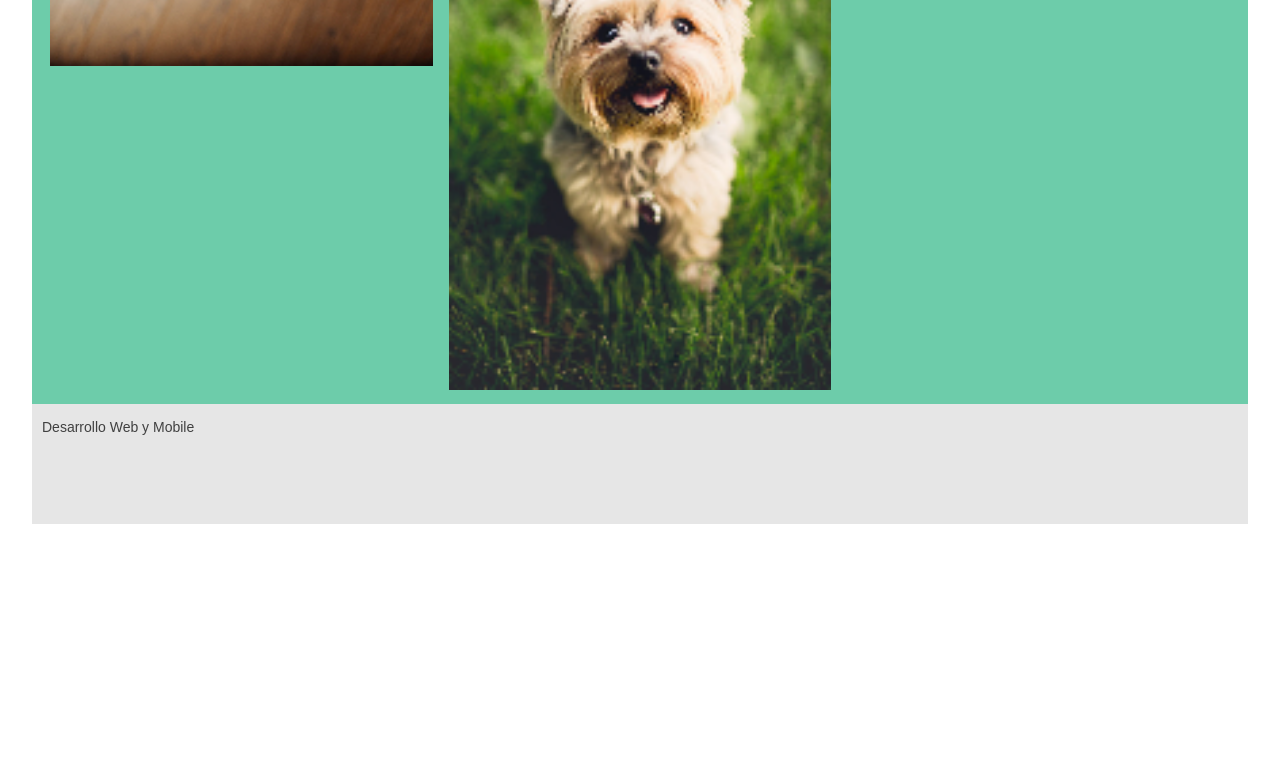
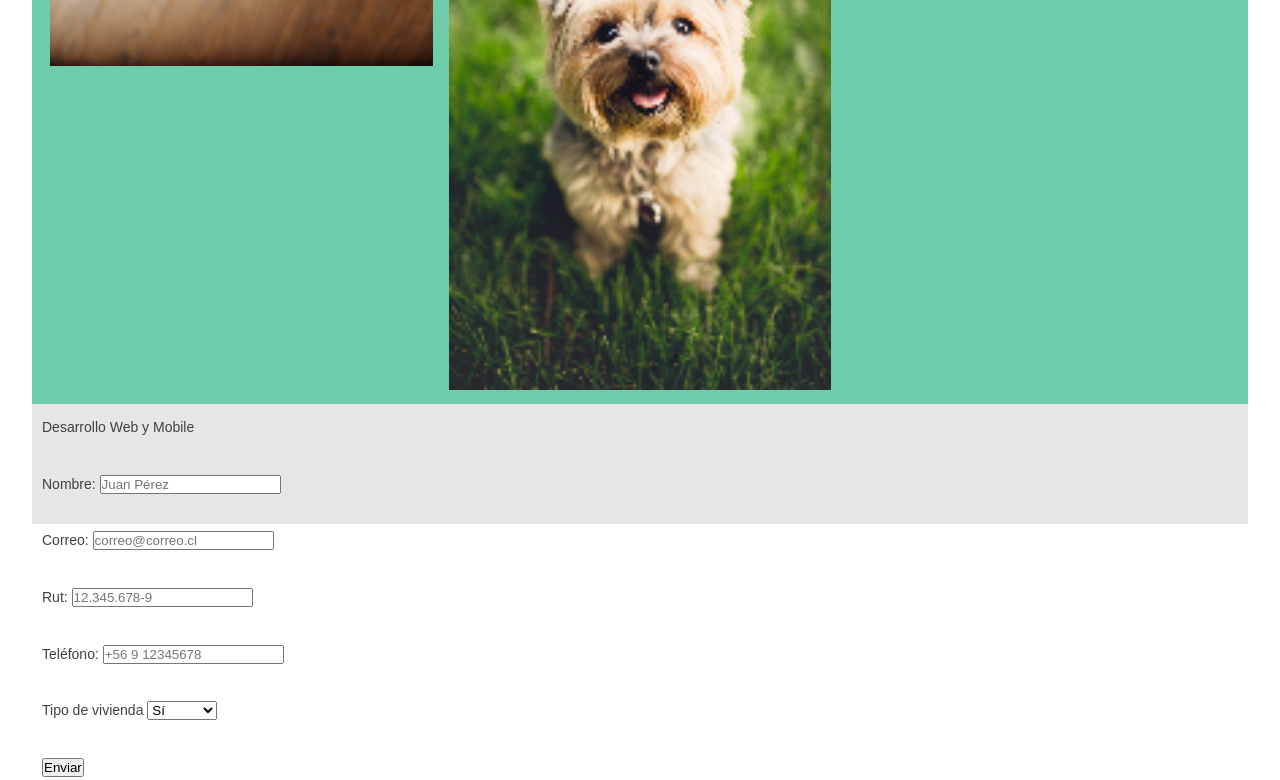
Before and after one commit to jtatan/DWyM, a plain HTML site: page index.html in a window 1280 px wide. Shown: the part 1788-2568 px from the top of the page. Before the commit the page ends 2312 px from the top, so only its background shows below. Drawn offline with nearby package versions, Linux system fonts and the light colour scheme.

Commit message:
Formulario
Type = Feat
Subject = Formulario agregado.
Body= Se agrega un formulario al final del sitio. Tiene los campos necesarios para su estructura.

Se carga la librería de jQuery Validation desde url externa.

```diff
--- a/index.html
+++ b/index.html
@@ -138,6 +138,35 @@
 <!--Pie de Página-->
       <footer id="credits">
         <p>Desarrollo Web y Mobile</p>
+          <form id="formulario" name="formulario" method="get"  action="">
+            <p>
+                <label for="nombre">Nombre:</label>
+                <input type="text" name="nombre" class="required" placeholder="Juan Pérez" minlength=”3” size="20" />
+            </p>
+            <p>
+              <label for="correo">Correo:</label>
+              <input type="mail" name="correo" class="required" placeholder="correo@correo.cl"/>
+            </p>
+            <p>
+              <label for="rut">Rut:</label>
+              <input type="text" id="rut" name="rut" placeholder="12.345.678-9"/>
+            </p>
+            <p>
+              <label for="telefono">Teléfono:</label>
+              <input type="text" name="telefono" class="required" placeholder="+56 9 12345678"/>
+            </p>
+            <p>
+              <label for="opcion">Tipo de vivienda</label>
+                <select id="respuesta_pregunta" name="respuesta">
+                    <option value="vivienda1" selected="selected">Sí</option>
+                    <option value="vivienda2">No</option>
+                    <option value="vivienda3">A veces</option>
+                </select>
+            </p>
+            <p id="boton_contenedor">
+                <input class="boton_enviar" type="submit" value="Enviar"/>
+            </p>
+        </form>
       </footer>
 
     </section>
@@ -145,6 +174,8 @@
 
 <!--jQuery-->
   <script src="js/jquery/jquery-3.3.1.min.js" type="text/javascript"></script>
+<!--jQuery validation-->
+  <script type="text/javascript" src="https://cdn.jsdelivr.net/npm/jquery-validation@1.17.0/dist/jquery.validate.min.js"></script>
 <!--Fancybox-->
   <script src="js/fancybox/jquery.fancybox.min.js" type="text/javascript"></script>
 <!--Slick-->
```
